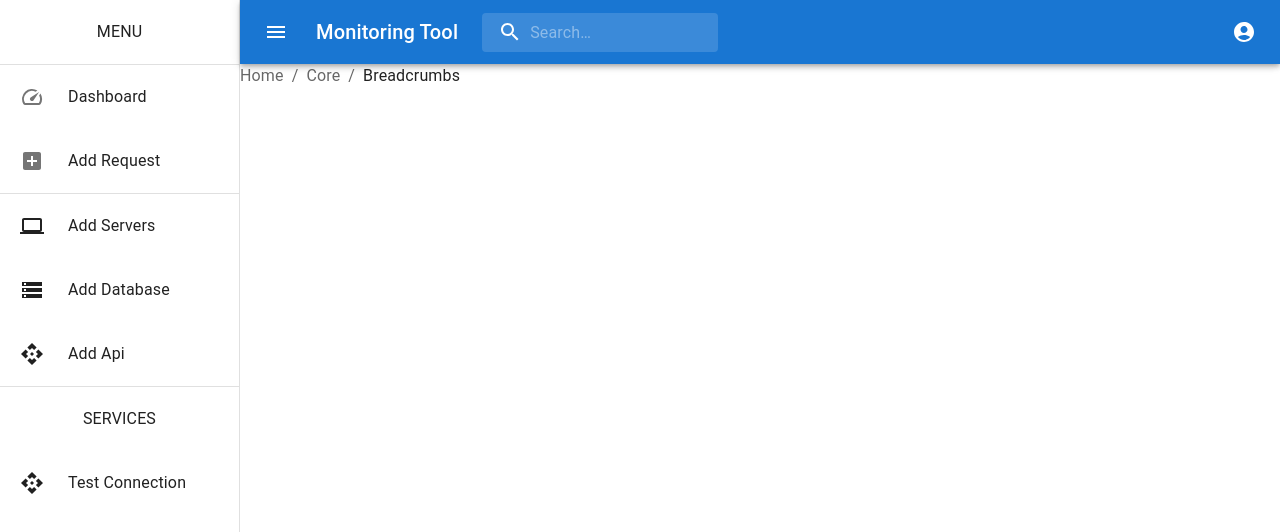
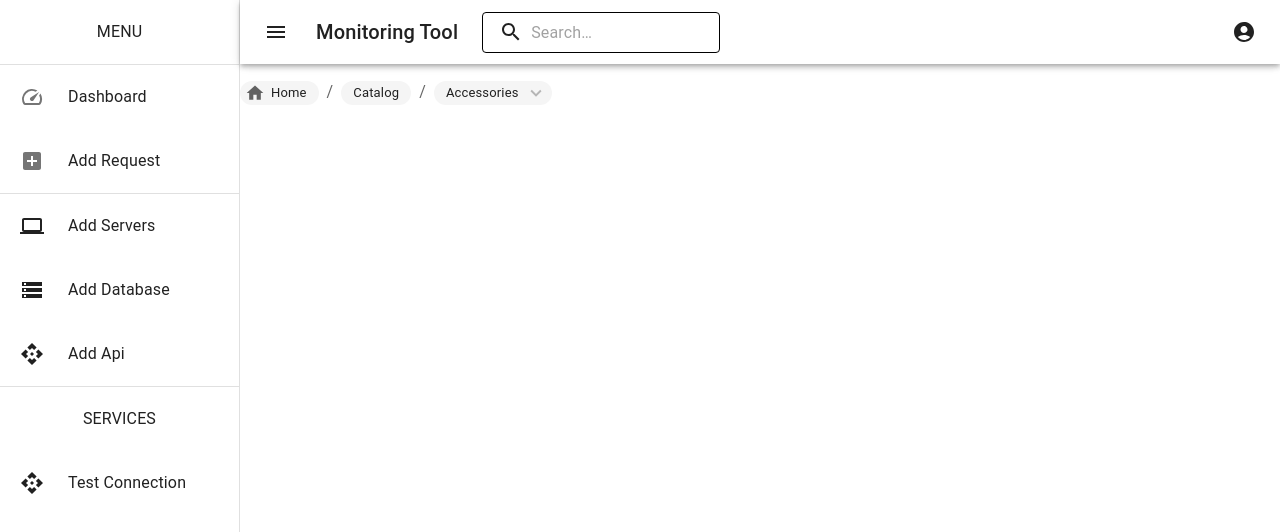
Before and after one commit to itsNitish247/monitor_app_v3, a React (Create React App) app: page /#/MainLayout in a window 1280 px wide. Shown: the top 532 px of the page. Built offline with nearby package versions, Linux system fonts and the light colour scheme.

Commit message:
added breadcrumbs

```diff
--- a/src/components/BreadCrumb.jsx
+++ b/src/components/BreadCrumb.jsx
@@ -1,34 +1,51 @@
 import * as React from 'react';
+import { emphasize, styled } from '@mui/material/styles';
 import Breadcrumbs from '@mui/material/Breadcrumbs';
-import Link from '@mui/material/Link';
+import Chip from '@mui/material/Chip';
+import HomeIcon from '@mui/icons-material/Home';
+import ExpandMoreIcon from '@mui/icons-material/ExpandMore';
+
+const StyledBreadcrumb = styled(Chip)(({ theme }) => {
+  const backgroundColor =
+    theme.palette.mode === 'light'
+      ? theme.palette.grey[100]
+      : theme.palette.grey[800];
+  return {
+    backgroundColor,
+    height: theme.spacing(3),
+    color: theme.palette.text.primary,
+    fontWeight: theme.typography.fontWeightRegular,
+    '&:hover, &:focus': {
+      backgroundColor: emphasize(backgroundColor, 0.06),
+    },
+    '&:active': {
+      boxShadow: theme.shadows[1],
+      backgroundColor: emphasize(backgroundColor, 0.12),
+    },
+  };
+}); // TypeScript only: need a type cast here because https://github.com/Microsoft/TypeScript/issues/26591
 
 function handleClick(event) {
   event.preventDefault();
   console.info('You clicked a breadcrumb.');
 }
 
-export default function ActiveLastBreadcrumb() {
+export default function CustomizedBreadcrumbs() {
   return (
     <div role="presentation" onClick={handleClick}>
       <Breadcrumbs aria-label="breadcrumb">
-        <Link underline="hover" color="inherit" href="/">
-        Home
-        </Link>
-        <Link
-          underline="hover"
-          color="inherit"
-          href="/material-ui/getting-started/installation/"
-        >
-          Core
-        </Link>
-        <Link
-          underline="hover"
-          color="text.primary"
-          href="/material-ui/react-breadcrumbs/"
-          aria-current="page"
-        >
-          Breadcrumbs
-        </Link>
+        <StyledBreadcrumb
+          component="a"
+          href="#"
+          label="Home"
+          icon={<HomeIcon fontSize="small" />}
+        />
+        <StyledBreadcrumb component="a" href="#" label="Catalog" />
+        <StyledBreadcrumb
+          label="Accessories"
+          deleteIcon={<ExpandMoreIcon />}
+          onDelete={handleClick}
+        />
       </Breadcrumbs>
     </div>
   );
--- a/src/components/NavBar.jsx
+++ b/src/components/NavBar.jsx
@@ -17,7 +17,7 @@ import NotificationsIcon from '@mui/icons-material/Notifications';
 import MoreIcon from '@mui/icons-material/MoreVert';
 import { useAppStore } from '../appStore';
 import Breadcrumb from './BreadCrumb';
-import { Grow } from '@mui/material';
+
 
 
 const AppBar = styled(MuiAppBar, {
@@ -25,27 +25,32 @@ const AppBar = styled(MuiAppBar, {
 })(({ theme, open }) => ({
   zIndex: theme.zIndex.drawer + 1,
   width: open ? 'calc(100% - 240px)' : '100%',
+  backgroundColor: theme.palette.common.white,
+  color: theme.palette.text.primary,
+}));
 
-}));
+
+
 
 const BreadcrumbsWrapper = styled(Box, {
   shouldForwardProp: (prop) => prop !== 'open',
 })(({ theme, open }) => ({
   zIndex: theme.zIndex.drawer + 1,
   position: 'fixed',
-  top: 64, // Adjust this value based on your app's layout
+  top: 80, // Adjust this value based on your app's layout
   left: open ? 240 : 0,
   width: open ? `calc(100% - 240px)` : '100%',
+  backgroundColor: theme.palette.common.white,
   transition: theme.transitions.create(['width', 'left'], {
     easing: theme.transitions.easing.sharp,
     duration: theme.transitions.duration.leavingScreen,
   }),
 }));
-
 const Search = styled('div')(({ theme }) => ({
   position: 'relative',
   borderRadius: theme.shape.borderRadius,
   backgroundColor: alpha(theme.palette.common.white, 0.15),
+  border: '1px solid black', // Set border color to black
   '&:hover': {
     backgroundColor: alpha(theme.palette.common.white, 0.25),
   },
```
